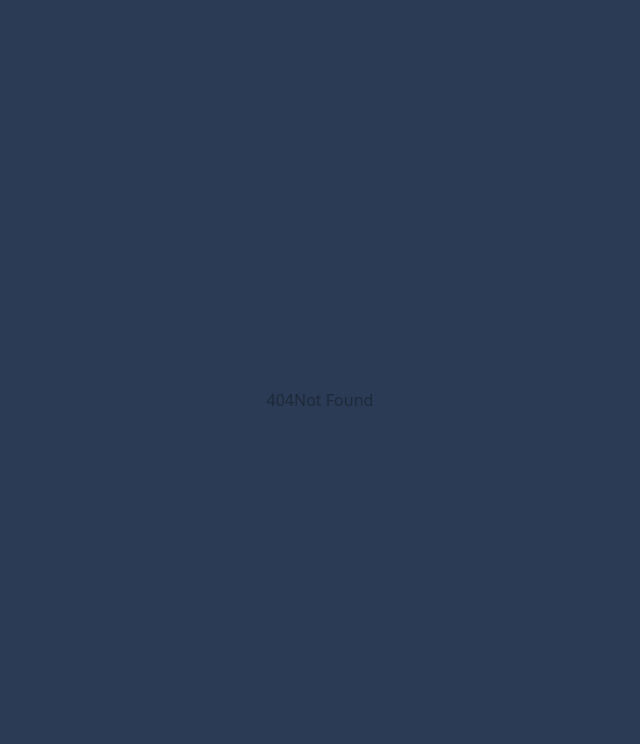
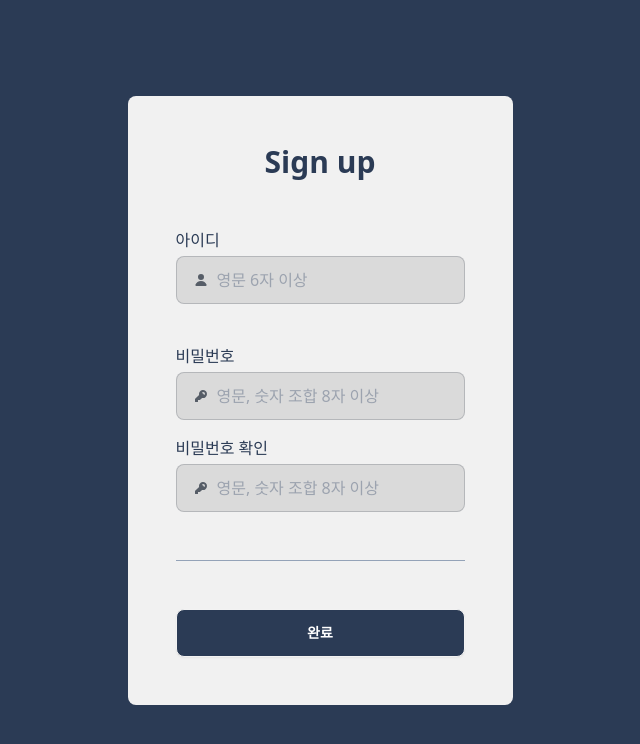
Before and after one commit to hammsik/maple-styler-web, a SvelteKit app: page /signup in a window 1280 px wide. Before the commit this address had no page. Shown: the top 744 px of the page, without its empty margins (320-960 px from the left). Built offline with nearby package versions, Linux system fonts and the light colour scheme.

Commit message:
feat: 로그인 관련 페이지네이션

```diff
--- a/src/routes/+page.svelte
+++ b/src/routes/+page.svelte
@@ -1,15 +1,23 @@
 <script>
-	import Header from '$lib/components/Header.svelte';
-	import LeftSide from '$lib/components/LeftSide.svelte';
-	import CenterBoard from '$lib/components/CenterBoard.svelte';
-	import RightSide from '$lib/components/RightSide.svelte';
+	import { onMount } from 'svelte';
+	import { createClient } from '@supabase/supabase-js';
+
+	// onMount(() => {
+	// 	auth.onAuthStateChanged((user) => {
+	// 		if (!user) {
+	// 			window.location.href = '/login';
+	// 		} else {
+	//             window.location.href = '/home';
+	//         }
+	// 	});
+	// });
+	export let data;
+
+
 </script>
 
-<div class="w-full h-full max-w-[1480px] max-h-[868px] flex flex-col justify-center items-center text-white p-4">
-	<Header />
-	<main class="w-full h-full flex gap-5 py-3">
-		<LeftSide />
-		<CenterBoard />
-		<RightSide />
-	</main>
-</div>
+<ul>
+	{#each data.users as user}
+		<li on:click={() => console.log(user)}>{user}</li>
+	{/each}
+</ul>
--- /dev/null
+++ b/src/routes/home/+page.svelte
@@ -0,0 +1,15 @@
+<script>
+	import Header from '$lib/components/Header.svelte';
+	import LeftSide from '$lib/components/LeftSide.svelte';
+	import CenterBoard from '$lib/components/CenterBoard.svelte';
+	import RightSide from '$lib/components/RightSide.svelte';
+</script>
+
+<div class="w-full h-full max-w-[1480px] max-h-[868px] flex flex-col justify-center items-center text-white p-4">
+	<Header />
+	<main class="w-full h-full flex gap-5 py-3">
+		<LeftSide />
+		<CenterBoard />
+		<RightSide />
+	</main>
+</div>
--- /dev/null
+++ b/src/routes/login/+page.svelte
@@ -0,0 +1,48 @@
+<script>
+	let email = '';
+	let password = '';
+
+	function login() {
+		console.log('email: ', email, '\npassword: ', password);
+	}
+</script>
+
+<div class="flex flex-col bg-[#f1f1f1] rounded-lg p-12 items-center gap-12">
+	<h2 class="text-3xl font-semibold text-custom-primary">Login</h2>
+	<form>
+		<label class="input input-bordered flex items-center gap-2 mb-4 bg-[#dadada]">
+			<svg
+				xmlns="http://www.w3.org/2000/svg"
+				viewBox="0 0 16 16"
+				fill="currentColor"
+				class="w-4 h-4 opacity-70"
+				><path
+					d="M8 8a3 3 0 1 0 0-6 3 3 0 0 0 0 6ZM12.735 14c.618 0 1.093-.561.872-1.139a6.002 6.002 0 0 0-11.215 0c-.22.578.254 1.139.872 1.139h9.47Z"
+				/></svg
+			>
+			<input type="text" class="grow" placeholder="아이디 입력" bind:value={email} />
+		</label>
+		<label class="input input-bordered flex items-center gap-2 bg-[#dadada]">
+			<svg
+				xmlns="http://www.w3.org/2000/svg"
+				viewBox="0 0 16 16"
+				fill="currentColor"
+				class="w-4 h-4 opacity-70"
+				><path
+					fill-rule="evenodd"
+					d="M14 6a4 4 0 0 1-4.899 3.899l-1.955 1.955a.5.5 0 0 1-.353.146H5v1.5a.5.5 0 0 1-.5.5h-2a.5.5 0 0 1-.5-.5v-2.293a.5.5 0 0 1 .146-.353l3.955-3.955A4 4 0 1 1 14 6Zm-4-2a.75.75 0 0 0 0 1.5.5.5 0 0 1 .5.5.75.75 0 0 0 1.5 0 2 2 0 0 0-2-2Z"
+					clip-rule="evenodd"
+				/></svg
+			>
+			<input type="password" class="grow" placeholder="비밀번호 입력" bind:value={password} />
+		</label>
+	</form>
+	<button
+		class="btn bg-custom-primary w-full text-white hover:bg-slate-600"
+		on:click={() => login()}>로그인</button
+	>
+	<div class="w-full h-px bg-slate-400" />
+	<button class="btn btn-link text-lg text-black" on:click={() => (window.location.href = 'signup')}
+		>회원가입</button
+	>
+</div>
--- /dev/null
+++ b/src/routes/signup/+page.svelte
@@ -0,0 +1,92 @@
+<script>
+	// @ts-nocheck
+	import { supabase } from '$lib/supabase';
+
+	let email = '';
+	let password = '';
+	let passwordConfirm = '';
+
+	// function signup(email, password, passwordConfirm) {
+	// }
+	async function signup(email, password, passwordConfirm) {
+		console.log('email: ', email, '\npassword: ', password, '\npasswordConfirm: ', passwordConfirm);
+		if (password !== passwordConfirm) {
+			console.log('비밀번호가 일치하지 않습니다.');
+			return;
+		}
+		const { data, error } = await supabase.auth.signUp({
+			email: email,
+			password: password,
+			// options: {
+			// 	emailRedirectTo: 'https://example.com/welcome'
+			// }
+		});
+	}
+</script>
+
+<div class="flex flex-col bg-[#f1f1f1] rounded-lg p-12 items-center gap-12">
+	<h2 class="text-3xl font-semibold text-custom-primary">Sign up</h2>
+	<form class="flex flex-col">
+		<div class="w-full flex justify-between">
+			<p class="mb-1 text-custom-primary">아이디</p>
+			<!-- <button class="text-custom-primary mr-1 mb-1 hover:scale-95">중복확인</button> -->
+		</div>
+		<label class="input input-bordered flex items-center gap-2 mb-10 bg-[#dadada]">
+			<svg
+				xmlns="http://www.w3.org/2000/svg"
+				viewBox="0 0 16 16"
+				fill="currentColor"
+				class="w-4 h-4 opacity-70"
+				><path
+					d="M8 8a3 3 0 1 0 0-6 3 3 0 0 0 0 6ZM12.735 14c.618 0 1.093-.561.872-1.139a6.002 6.002 0 0 0-11.215 0c-.22.578.254 1.139.872 1.139h9.47Z"
+				/></svg
+			>
+			<input type="text" class="grow text-black" placeholder="영문 6자 이상" bind:value={email} />
+		</label>
+		<p class="mb-1 text-custom-primary">비밀번호</p>
+		<label class="input input-bordered flex items-center gap-2 mb-4 bg-[#dadada]">
+			<svg
+				xmlns="http://www.w3.org/2000/svg"
+				viewBox="0 0 16 16"
+				fill="currentColor"
+				class="w-4 h-4 opacity-70"
+				><path
+					fill-rule="evenodd"
+					d="M14 6a4 4 0 0 1-4.899 3.899l-1.955 1.955a.5.5 0 0 1-.353.146H5v1.5a.5.5 0 0 1-.5.5h-2a.5.5 0 0 1-.5-.5v-2.293a.5.5 0 0 1 .146-.353l3.955-3.955A4 4 0 1 1 14 6Zm-4-2a.75.75 0 0 0 0 1.5.5.5 0 0 1 .5.5.75.75 0 0 0 1.5 0 2 2 0 0 0-2-2Z"
+					clip-rule="evenodd"
+				/></svg
+			>
+			<input
+				type="password"
+				class="grow text-black"
+				placeholder="영문, 숫자 조합 8자 이상"
+				bind:value={password}
+			/>
+		</label>
+		<p class="mb-1 text-custom-primary">비밀번호 확인</p>
+		<label class="input input-bordered flex items-center gap-2 bg-[#dadada]">
+			<svg
+				xmlns="http://www.w3.org/2000/svg"
+				viewBox="0 0 16 16"
+				fill="currentColor"
+				class="w-4 h-4 opacity-70"
+				><path
+					fill-rule="evenodd"
+					d="M14 6a4 4 0 0 1-4.899 3.899l-1.955 1.955a.5.5 0 0 1-.353.146H5v1.5a.5.5 0 0 1-.5.5h-2a.5.5 0 0 1-.5-.5v-2.293a.5.5 0 0 1 .146-.353l3.955-3.955A4 4 0 1 1 14 6Zm-4-2a.75.75 0 0 0 0 1.5.5.5 0 0 1 .5.5.75.75 0 0 0 1.5 0 2 2 0 0 0-2-2Z"
+					clip-rule="evenodd"
+				/></svg
+			>
+			<input
+				type="password"
+				class="grow text-black"
+				placeholder="영문, 숫자 조합 8자 이상"
+				bind:value={passwordConfirm}
+			/>
+		</label>
+	</form>
+	<div class="w-full h-px bg-slate-400" />
+	<button
+		class="btn bg-custom-primary w-full hover:bg-slate-600 text-white"
+		on:click={() => signup(email, password, passwordConfirm)}>완료</button
+	>
+</div>
```
